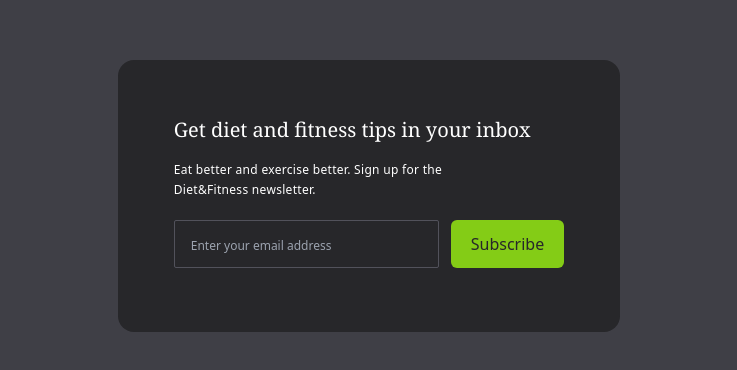
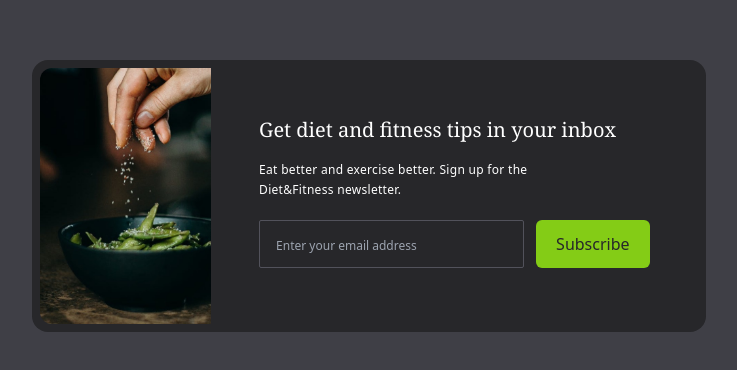
Before and after one commit to merhanmostafa47/Email-Subscribe-Card, a website: page index.html in a window 1280 px wide. Shown: the part 204-574 px from the top of the page, without its empty margins (271-1008 px from the left). Drawn offline with Linux system fonts and the light colour scheme; the site is published under a folder, as on GitHub Pages, so addresses that start at the root find nothing.

Commit message:
Change image path

```diff
--- a/index.html
+++ b/index.html
@@ -17,7 +17,7 @@
         <div class="flex flex-col rounded-s-xl md:flex-row">
           <!-- Image -->
           <img
-            src="/images/image.jpg"
+            src="images/image.jpg"
             alt=""
             class="h-80 rounded-xl object-cover transition duration-200 hover:scale-105 hover:rounded-b-none hover:rounded-t-xl md:h-64 md:rounded-e-none md:rounded-s-xl md:hover:rounded-e-none md:hover:rounded-s-xl"
           />
```
